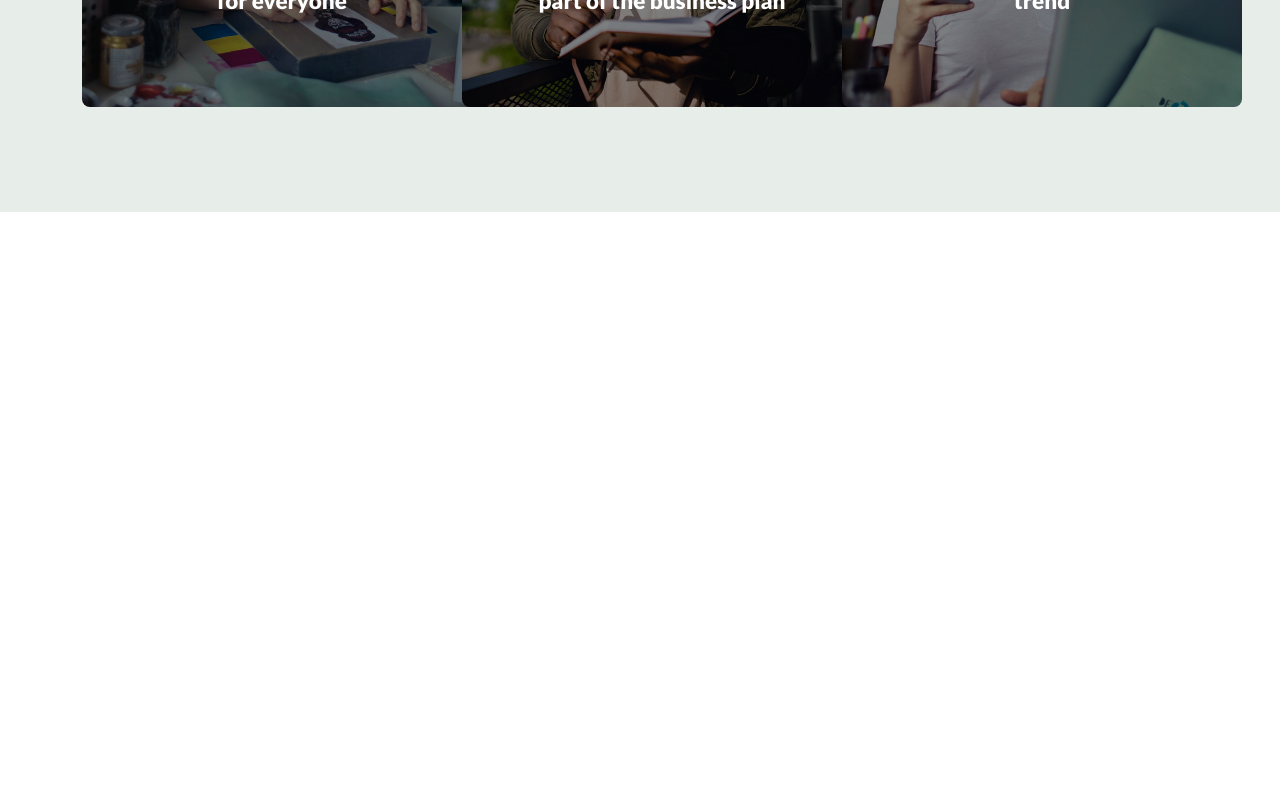
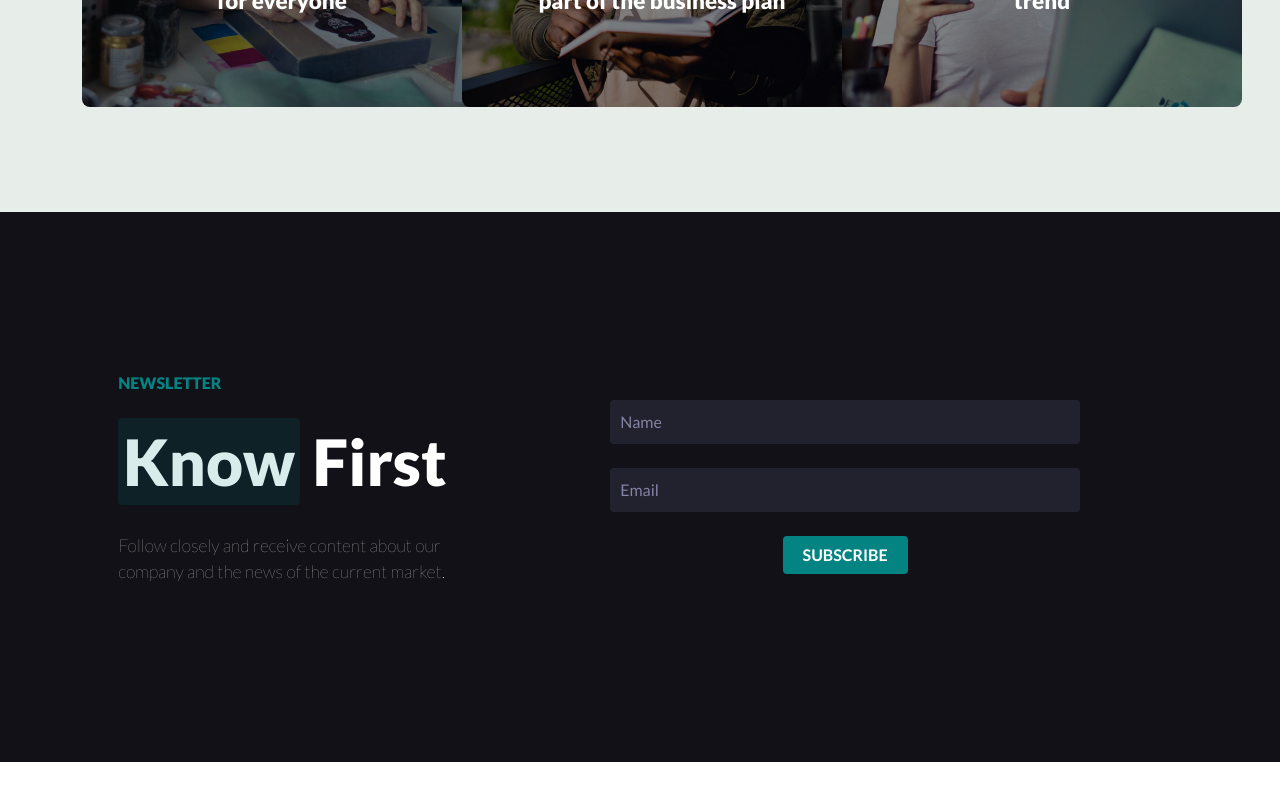
Before and after one commit to carmelopalumbo/proj-html-vuejs, a Vue app: page / in a window 1280 px wide. Shown: the part 4768-5568 px from the top of the page. Built offline with nearby package versions, Linux system fonts and the light colour scheme.

Commit message:
add-knowfirst-component

```diff
--- a/src/components/AppHeader.vue
+++ b/src/components/AppHeader.vue
@@ -13,7 +13,10 @@ export default {
 
 <template>
   <header>
+    <!-- header top -->
     <openhours />
+
+    <!-- jumbotron with menu -->
     <menujumbo />
   </header>
 </template>
--- a/src/components/AppMain.vue
+++ b/src/components/AppMain.vue
@@ -22,6 +22,7 @@ export default {
 </script>
 
 <template>
+  <!-- 7 components on main -->
   <performance />
   <results />
   <services />
--- a/src/components/partials/knowfirst.vue
+++ b/src/components/partials/knowfirst.vue
@@ -4,6 +4,87 @@ export default {
 };
 </script>
 
-<template></template>
+<template>
+  <div class="knowfirst">
+    <div class="container h-100 d-flex align-items-center">
+      <div class="row">
+        <div class="col offset-1">
+          <h6>NEWSLETTER</h6>
+          <h2 class="py-4"><strong>Know</strong> First</h2>
+          <p>
+            Follow closely and receive content about our company and the news of
+            the current market.
+          </p>
+        </div>
+      </div>
 
-<style></style>
+      <div class="row">
+        <div class="col-12">
+          <input type="text" class="form-control m-auto" placeholder="Name" />
+        </div>
+        <div class="col-12 py-4">
+          <input type="text" class="form-control m-auto" placeholder="Email" />
+        </div>
+        <div class="col-12">
+          <button class="btn m-auto d-block">SUBSCRIBE</button>
+        </div>
+      </div>
+    </div>
+  </div>
+</template>
+
+<style lang="scss" scoped>
+@use "../../style/partials/palette" as *;
+@use "../../style/partials/mixin" as *;
+
+.knowfirst {
+  position: relative;
+  height: 550px;
+  background-color: $woodsmoke;
+  .container {
+    h6 {
+      color: $bluelagoon;
+      font-weight: 900;
+    }
+    h2 {
+      font-size: 4rem;
+      font-weight: 900;
+      color: white;
+      strong {
+        position: relative;
+        padding: 5px;
+        &::before {
+          @include background-opacity();
+          background-color: $bluelagoon;
+        }
+      }
+    }
+    p {
+      font-weight: 100;
+      font-size: 1.1rem;
+      color: white;
+    }
+    input {
+      width: 470px;
+    }
+    .form-control {
+      background-color: lighten($woodsmoke, 8%);
+      border: none;
+      padding: 10px;
+      border-radius: 4px;
+      color: white;
+      &:focus {
+        border-color: $bluelagoon;
+        box-shadow: inset 0 1px 1px $bluelagoon, 0 0 8px $bluelagoon;
+      }
+      &::placeholder {
+        color: lighten($woodsmoke, 50%);
+      }
+    }
+    button {
+      @include button($fill: true);
+      color: white;
+    }
+  }
+}
+</style>
--- a/src/style/partials/_mixin.scss
+++ b/src/style/partials/_mixin.scss
@@ -19,7 +19,7 @@
     font-weight: 700;
     padding: 7px 20px;
     border-radius: 4px;
-
+    transition: .3s all;
 }
 
 
```
